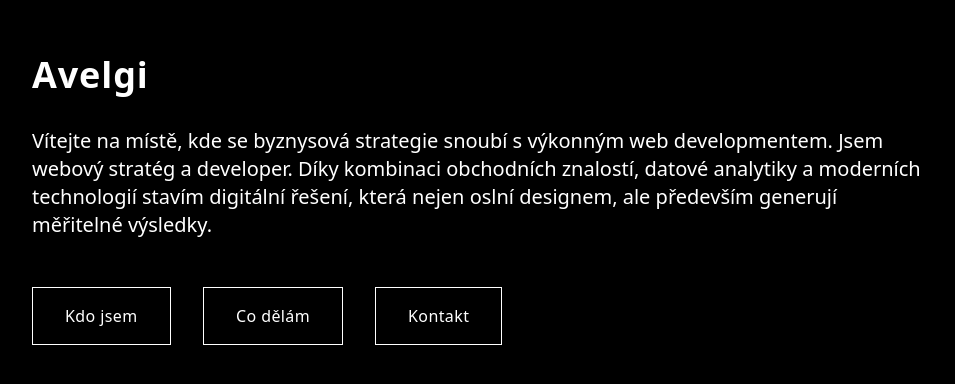
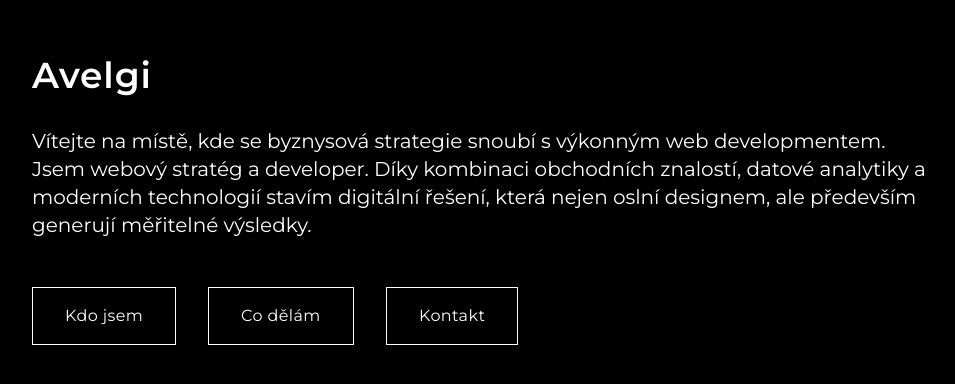
Before and after one commit to avelgi/prezentacni-web, a Next.js app: page / in a window 1280 px wide. Shown: the part 200-584 px from the top of the page, without its empty margins (0-955 px from the left). Built offline with nearby package versions, Linux system fonts and the light colour scheme.

Commit message:
feat: update font to Montserrat for bold, modern look
Replace system fonts with Montserrat, add multiple weights, optimize loading, and include Czech support.

Co-authored-by: null <191867281+avelgi@users.noreply.github.com>

```diff
--- a/app/globals.css
+++ b/app/globals.css
@@ -3,11 +3,12 @@
 @tailwind utilities;
 
 body {
-  font-family: "Helvetica Neue", Helvetica, Arial, sans-serif;
+  font-family: "Montserrat", sans-serif;
+  font-weight: 400;
 }
 
 .font-playfair {
-  font-family: "Helvetica Neue", Helvetica, Arial, sans-serif;
+  font-family: "Montserrat", sans-serif;
 }
 
 .text-gold {
--- a/app/layout.tsx
+++ b/app/layout.tsx
@@ -1,16 +1,19 @@
 import type React from "react"
 import type { Metadata } from "next"
+import { Montserrat } from "next/font/google"
 import "./globals.css"
 
-const geist = {
-  className: "font-sans",
-}
+const montserrat = Montserrat({
+  subsets: ["latin", "latin-ext"],
+  weight: ["300", "400", "500", "600", "700"],
+  display: "swap",
+})
 
 export const metadata: Metadata = {
-  title: "Benterud Capital - Finding Fortune's Favour",
+  title: "Avelgi Web Development",
   description:
-    "Opportunity, like beauty, is in the eye of the beholder. Often times we can see opportunity when we get the terms we desire and you too can see the beauty in the capital we provide.",
-    generator: 'v0.dev'
+    "Vítejte na místě, kde se byznysová strategie snoubí s výkonným web developmentem. Jsem webový stratég a developer. Díky kombinaci obchodních znalostí, datové analytiky a moderních technologií stavím digitální řešení, která nejen oslní designem, ale především generují měřitelné výsledky.",
+  generator: "v0.dev",
 }
 
 export default function RootLayout({
@@ -19,8 +22,8 @@ export default function RootLayout({
   children: React.ReactNode
 }) {
   return (
-    <html lang="en">
-      <body className={`${geist.className} bg-black text-white min-h-screen`}>{children}</body>
+    <html lang="cs">
+      <body className={`${montserrat.className} bg-black text-white min-h-screen`}>{children}</body>
     </html>
   )
 }
```
